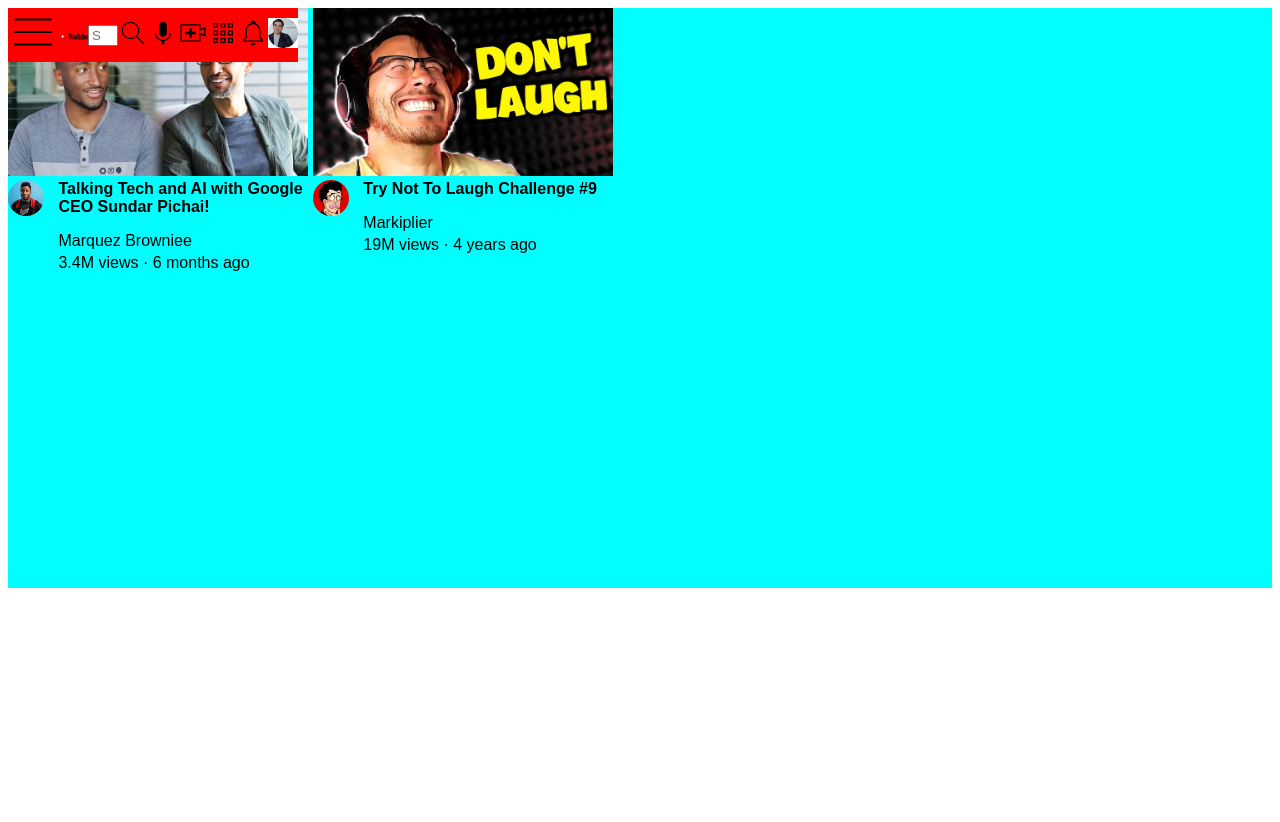
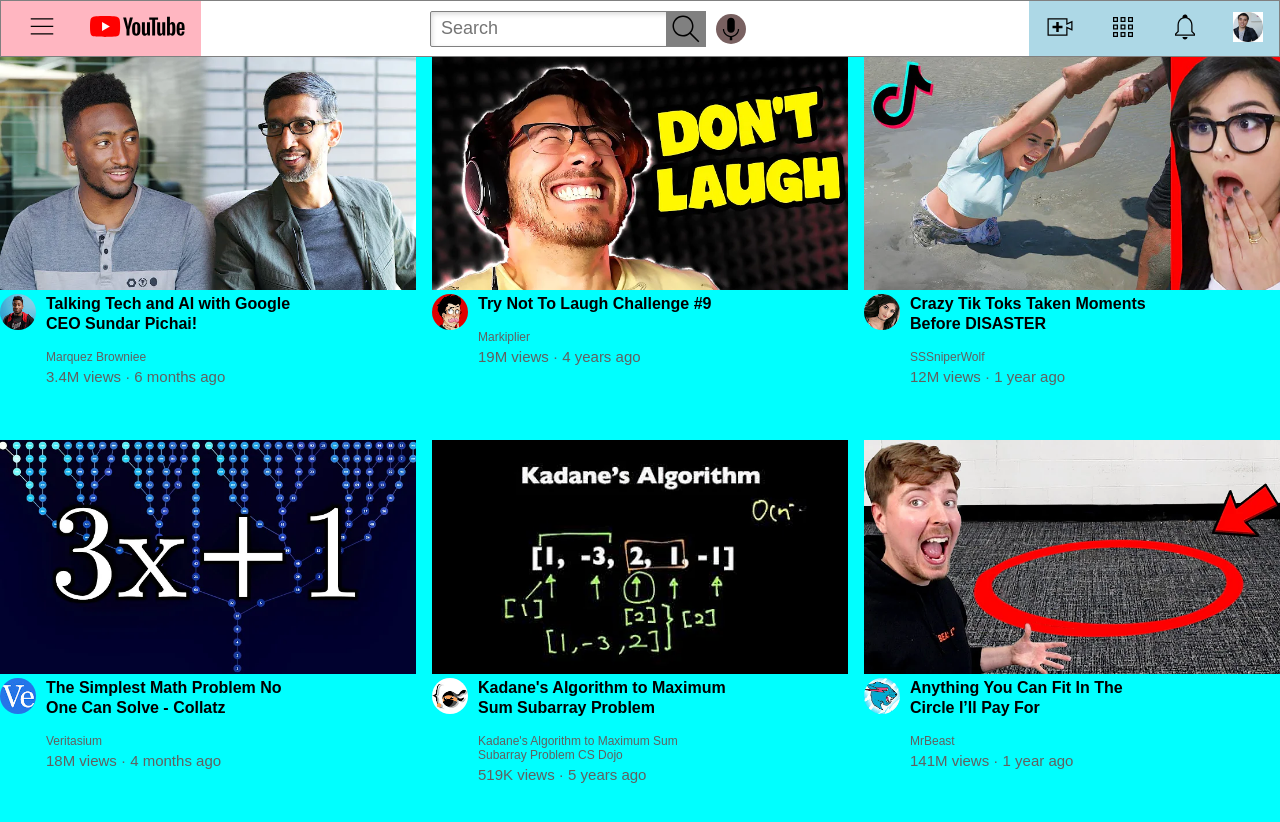
Before and after one commit to KenKambi/youtube, a plain HTML site: page index.html in a window 1280 px wide. Before the commit the page ends 800 px from the top, so only its background shows below. Drawn offline with Linux system fonts and the light colour scheme.

Commit message:
header added

```diff
--- a/general.css
+++ b/general.css
@@ -1,3 +1,4 @@
 body{
+    margin:0;
     font-family:Arial, Helvetica, sans-serif;
 }
--- a/index.html
+++ b/index.html
@@ -54,7 +54,7 @@
 
 <body>
     <section class="main">
-        <div class="column1">
+        <div class="column">
             <div>
                 <img src="thumbnail/thumbnail-1.webp">
             </div>
@@ -76,7 +76,7 @@
             </div>
         </div>
 
-        <div class="column2">
+        <div class="column">
             <div>
             <img src="thumbnail/thumbnail-2.webp">
             </div>
@@ -96,8 +96,100 @@
                 </div>
                 </div>
             </div>
-        <div>
+        </div>
 
+        <div class="column">
+            <div>
+                <img src="thumbnail/thumbnail-3.webp">
+            </div>
+            <div class="info">
+                <div class="profile">
+                    <img class="profile-pic" src="profilephoto/channel-3.jpeg">
+                </div>
+                <div class="description">
+                <div>
+                    <P class="video-info">
+                        Crazy Tik Toks Taken Moments Before DISASTER</P>
+                </div>
+                <div>
+                    <p class="video-owner">SSSniperWolf</p>
+                </div>
+                <div>
+                    <p class="engagements">12M views &middot; 1 year ago</p>
+                </div>
+                </div>
+            </div>
+        </div>
+
+        <div class="column">
+            <div>
+            <img src="thumbnail/thumbnail-4.webp">
+            </div>
+            <div class="info">
+                <div class="profile">
+                    <img class="profile-pic" src="profilephoto/channel-4.jpeg">
+                </div>
+                <div class="description">
+                <div>
+                    <P class="video-info">
+                        The Simplest Math Problem No One Can Solve - Collatz</P>
+                </div>
+                <div>
+                    <p class="video-owner">Veritasium</p>
+                </div>
+                <div>
+                    <p class="engagements">18M views &middot; 4 months ago</p>
+                </div>
+                </div>
+            </div>
+        </div>
+        <div class="column">
+            <div>
+            <img src="thumbnail/thumbnail-5.webp">
+            </div>
+            <div class="info">
+                <div class="profile">
+                    <img class="profile-pic" src="profilephoto/channel-5.jpeg">
+                </div>
+                <div class="description">
+                <div>
+                    <P class="video-info">
+                        Kadane's Algorithm to Maximum Sum Subarray Problem</P>
+                </div>
+                <div>
+                    <p class="video-owner">
+                        Kadane's Algorithm to Maximum Sum Subarray Problem
+
+                        CS Dojo</p>
+                </div>
+                <div>
+                    <p class="engagements">519K views &middot; 5 years ago</p>
+                </div>
+                </div>
+            </div>
+        </div>
+
+        <div class="column">
+            <div>
+                <img src="thumbnail/thumbnail-6.webp">
+            </div>
+            <div class="info">
+                <div class="profile">
+                    <img class="profile-pic" src="profilephoto/channel-6.jpeg">
+                </div>
+                <div class="description">
+                <div>
+                    <P class="video-info">Anything You Can Fit In The Circle I’ll Pay For</P>
+                </div>
+                <div>
+                    <p class="video-owner">MrBeast</p>
+                </div>
+                <div>
+                    <p class="engagements">141M views &middot; 1 year ago</p>
+                </div>
+                </div>
+            </div>
+        </div>
     </section>
 </body>
 </html>
--- a/style.css
+++ b/style.css
@@ -1,21 +1,15 @@
 header{
-    background-color:red;
-    vertical-align: top;
-    margin-top: 0;
+
 }
 
-.main {
-    width:;
-    background-color: aqua;
-    padding-bottom: 300px;
-}
+
 
 .top{
     display: flex;
-    position: fixed;
-    z-index: 200;
-    background-color:red;
-    width: ;
+    z-index: ;
+    background-color:;
+    height:55px;
+    border: 1px solid grey;
     justify-content: space-between;
 
 }
@@ -27,21 +21,66 @@ header{
 
 }
 
+.left-side{
+    display:flex;
+    justify-content: space-around;
+    width:200px;
+
+    background-color: lightpink;
+}
+.right-side{
+    background-color: lightblue;
+    width: 250px;
+    display:flex;
+    justify-content: space-around;
+}
+.middle-side{
+    width:400px;
+    margin-left: 30px;
+
+
+}
+
+
+
 .hamburger{
-    width:50px;
+    width:30px;
+    margin-left: 10px;
+
 }
 
 .youtube-icon{
-    width:30px;
+    width:95px;
 }
 .search-box{
-    width:30px;
+    height: 36px;
+    flex:1;
+    padding-left: 10px;
+    font-size: 18px;
+    border: 1px solid grey;
+    border-radius: 2px;
+    box-shadow: inset 1px 2px 5px rgba(0, 0, 0, 0.15);
+
 }
+.search-box::placeholder{
+
+
+}
+
 .search-icon{
-    width:30px;
+    margin-top:5px;
+    width:40px;
+    height: 36px;
+    margin-left: -10px;
+    background-color:grey;
+    margin-right: 10px;
 }
 .voice-icon{
+    margin-top:5px;
     width:30px;
+    height:30px;
+    border-radius:15px;
+    background-color:rgb(121, 97, 97);
 }
 .upload-icon{
     width:30px;
@@ -58,22 +97,37 @@ header{
 
 
 
-img{
-    width:300px;
-    display: inline-block;
+
+
+
+
+
+.main {
+    display:grid;
+    grid-template-columns: 1fr 1fr 1fr;
+    column-gap:16px;
+    row-gap:40px;
+    background-color: aqua;
+    padding-bottom: 300px;
 }
 
-.column1,
-.column2{
-display:inline-block;
+
+
+img{
+    width:100%;
+}
+
+.column{
 vertical-align:top;
 }
 
-.description,
-.profile{
-    display: inline-block;
+.info{
+    display: grid;
+    grid-template-columns: 46px 1fr;
+}
 
-}
+
+
 .profile{
     vertical-align:top;
 }
@@ -84,16 +138,21 @@ vertical-align:top;
 .profile-pic{
     width:36px;
     border-radius:50%;
-    margin-right: 10px;
 }
 .description .video-info{
     margin-top:0;
     font-weight:700;
+    line-height: 20px;
 }
 
 .video-owner{
     margin-bottom: 4px;
+    font-size: 12px;
+    color: rgb(96, 96, 96);
+
 }
 .engagements{
     margin-top: 0px;
+    font-size: 15px;
+    color: rgb(96, 96, 96);
 }
```
